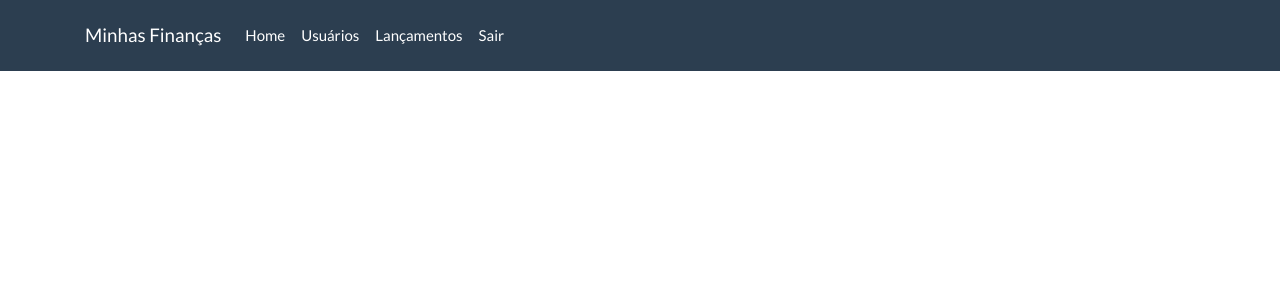
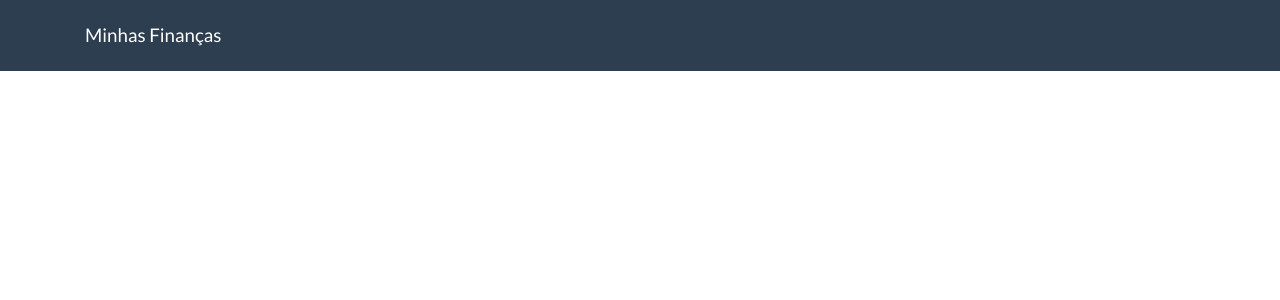
Before and after one commit to gabrielpoke/MinhasFinancas, a React (Create React App) app in the folder Frontend/minhas-financas-app/: page /cadastro-lancamentos/1 in a window 1280 px wide. Shown: the top 300 px of the page. Built offline with nearby package versions, Linux system fonts and the light colour scheme.

Commit message:
Escondendo os itens de menu quando o usuário não estiver autenticado

```diff
--- a/Frontend/minhas-financas-app/src/components/navBar.js
+++ b/Frontend/minhas-financas-app/src/components/navBar.js
@@ -4,6 +4,10 @@ import AuthService from '../app/service/authService'
 
 const deslogar = () => {
   AuthService.removerUsuarioAutenticado()
+}
+
+const isUsuarioAutenticado = () => {
+  return AuthService.isUsuarioAutenticado()
 }
 
 function NavBar() {
@@ -27,10 +31,27 @@ function NavBar() {
 
         <div className="collapse navbar-collapse" id="navbarResponsive">
           <ul className="navbar-nav">
-            <NavbarItem href="#/home" label="Home" />
-            <NavbarItem href="#/cadastro-usuario" label="Usuários" />
-            <NavbarItem href="#/consulta-lancamentos" label="Lançamentos" />
-            <NavbarItem onClick={deslogar} href="#/login" label="Sair" />
+            <NavbarItem
+              render={isUsuarioAutenticado()}
+              href="#/home"
+              label="Home"
+            />
+            <NavbarItem
+              render={isUsuarioAutenticado()}
+              href="#/cadastro-usuario"
+              label="Usuários"
+            />
+            <NavbarItem
+              render={isUsuarioAutenticado()}
+              href="#/consulta-lancamentos"
+              label="Lançamentos"
+            />
+            <NavbarItem
+              render={isUsuarioAutenticado()}
+              onClick={deslogar}
+              href="#/login"
+              label="Sair"
+            />
           </ul>
         </div>
       </div>
--- a/Frontend/minhas-financas-app/src/components/navBarItem.js
+++ b/Frontend/minhas-financas-app/src/components/navBarItem.js
@@ -1,6 +1,7 @@
 import React from 'react'
 
-function NavbarItem(props) {
+function NavbarItem({ render, ...props }) {
+  if (render) {
     return (
       <li className="nav-item">
         <a onClick={props.onClick} className="nav-link" href={props.href}>
@@ -8,6 +9,9 @@ function NavbarItem(props) {
         </a>
       </li>
     )
+  } else {
+    return false
+  }
 }
 
 export default NavbarItem
```
Lines whose indentation alone changed are shown as unchanged.
